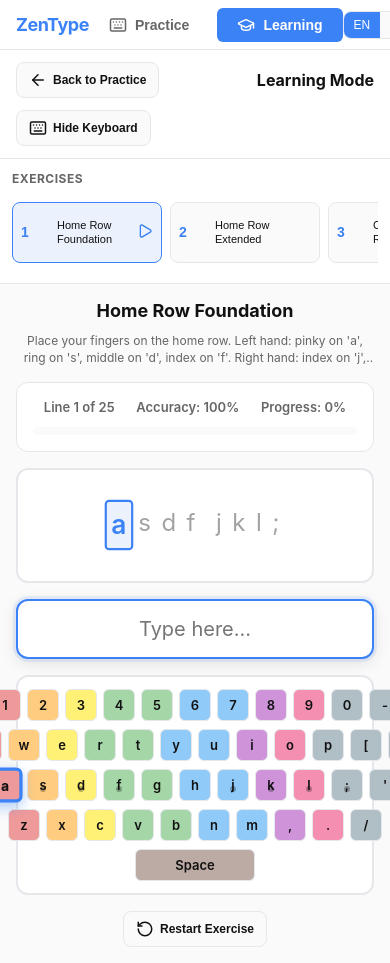
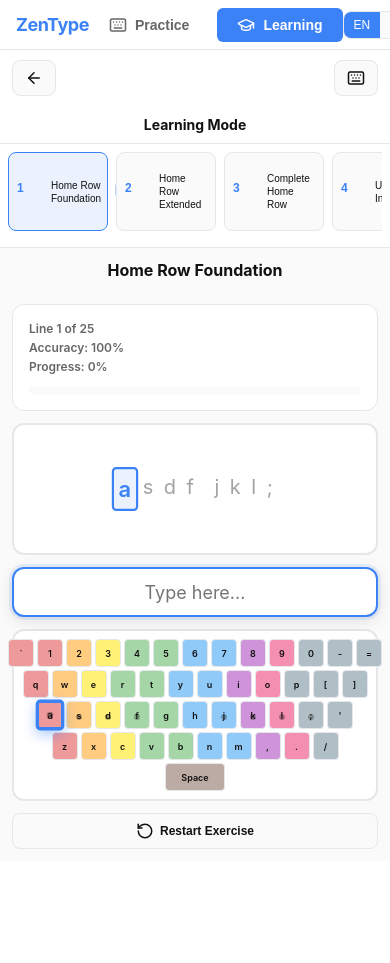
Before and after one commit to itslokeshx/ZenType, a React (Vite) app: page / in a window 390 px wide. Both pictures are taken after a click on the button "Learning". Shown: the top 963 px of the page. After the commit the page ends 861 px from the top, so only its background shows below. Built offline with nearby package versions, Linux system fonts and the light colour scheme.

Commit message:
feat: Add responsive styling for various UI components on small screens.

```diff
--- a/src/App.css
+++ b/src/App.css
@@ -1379,4 +1379,147 @@
   .stat-value {
     font-size: 20px;
   }
+
+  .complete-buttons {
+    flex-direction: column;
+    width: 100%;
+  }
+
+  .complete-buttons .btn {
+    width: 100%;
+  }
+
+  .progress-stats {
+    flex-direction: column;
+    gap: 4px;
+    font-size: 12px;
+  }
+
+  .exercise-controls {
+    width: 100%;
+  }
+
+  .exercise-controls .btn {
+    width: 100%;
+  }
 }
+
+/* Very small screens (< 480px) */
+@media (max-width: 479px) {
+  .learning-header {
+    padding: 10px 12px;
+  }
+
+  .learning-header .btn {
+    padding: 8px 12px;
+    font-size: 12px;
+  }
+
+  .learning-header .btn span {
+    display: none;
+  }
+
+  .learning-title {
+    font-size: 14px;
+    order: 2;
+    width: 100%;
+    text-align: center;
+    margin-top: 8px;
+  }
+
+  .exercise-menu {
+    max-height: 120px;
+    padding: 8px;
+  }
+
+  .menu-title {
+    display: none;
+  }
+
+  .exercise-item {
+    min-width: 100px;
+    padding: 6px 8px;
+  }
+
+  .exercise-number {
+    font-size: 12px;
+    min-width: 22px;
+    height: 22px;
+  }
+
+  .exercise-name {
+    font-size: 10px;
+  }
+
+  .exercise-area {
+    padding: 12px;
+    gap: 12px;
+  }
+
+  .exercise-title {
+    font-size: 16px;
+  }
+
+  .exercise-description {
+    display: none;
+  }
+
+  .target-text {
+    font-size: 20px;
+    padding: 12px;
+  }
+
+  .target-text[data-lang="tamil"] {
+    font-size: 24px;
+  }
+
+  .learning-input {
+    height: 50px;
+    font-size: 18px;
+    padding: 12px;
+  }
+
+  .learning-input[data-lang="tamil"] {
+    font-size: 20px;
+  }
+
+  .visual-keyboard {
+    padding: 8px;
+    gap: 3px;
+  }
+
+  .keyboard-row {
+    gap: 3px;
+  }
+
+  .keyboard-key {
+    min-width: 26px;
+    height: 28px;
+    font-size: 10px;
+    border-radius: 4px;
+  }
+
+  .keyboard-key.wide {
+    min-width: 60px;
+  }
+
+  .key-label {
+    font-size: 9px;
+  }
+
+  .complete-stat {
+    padding: 12px;
+  }
+
+  .stat-label {
+    font-size: 11px;
+  }
+
+  .stat-value {
+    font-size: 18px;
+  }
+
+  .complete-message {
+    font-size: 12px;
+  }
+}
```
